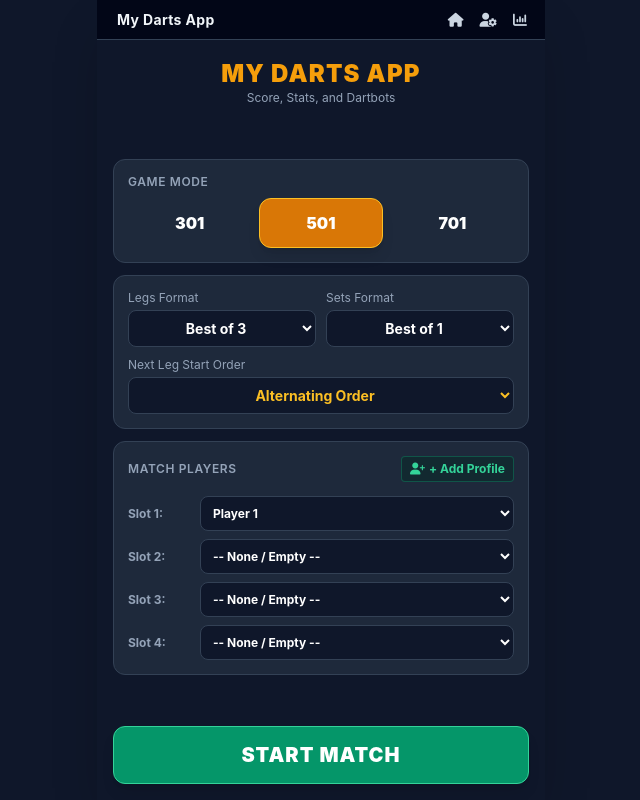
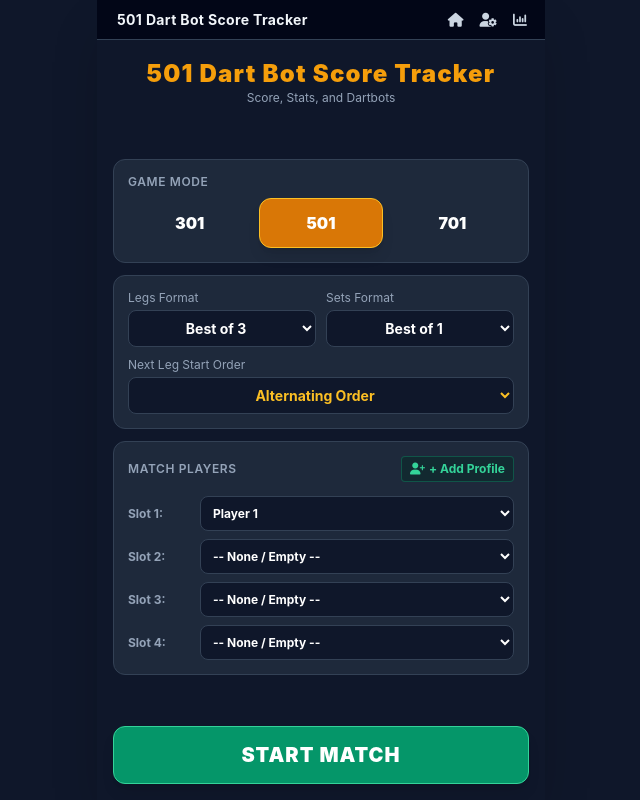
Before and after one commit to JayJayAccount/MyDartsScoreTracker, a plain HTML site: page index.html in a window 1280 px wide. Shown: the whole page, without its empty margins (319-959 px from the left). Drawn offline with nearby package versions, Linux system fonts and the light colour scheme.

Commit message:
nameupdate
update name

```diff
--- a/index.html
+++ b/index.html
@@ -62,7 +62,7 @@ transform: scale(0.96);
 <header class="bg-slate-950 px-3 py-1 flex items-center justify-between border-b border-slate-700 h-10 flex-shrink-0">
 <div class="flex items-center space-x-2">
 <i class="fa-solid fa-crosshair text-red-500 text-base"></i>
-<span class="font-bold text-sm tracking-wide text-slate-100" id="header-title">My Darts App</span>
+<span class="font-bold text-sm tracking-wide text-slate-100" id="header-title">501 Dart Bot Score Tracker</span>
 </div>
 <div class="flex items-center space-x-1">
 <button id="btn-nav-menu" onclick="playAudio('click'); confirmHomeExit()" class="p-1.5 text-slate-300 hover:text-white rounded active:bg-slate-800 text-sm">
@@ -83,7 +83,7 @@ transform: scale(0.96);
 <!-- ================= 1. MAIN MENU SCREEN ================= -->
 <section id="screen-menu" class="absolute inset-0 p-4 flex flex-col justify-between bg-slate-900 z-10 overflow-y-auto">
 <div class="text-center py-0.5">
-<h1 class="text-2xl font-black text-amber-500 tracking-wider">MY DARTS APP</h1>
+<h1 class="text-2xl font-black text-amber-500 tracking-wider">501 Dart Bot Score Tracker</h1>
 <p class="text-xs text-slate-400">Score, Stats, and Dartbots</p>
 </div>
 
@@ -1263,7 +1263,7 @@ const botBadge = p.isBot ? '<span class="ml-1 px-1.5 py-0.5 text-[9px] bg-amber-
 
 let actionButtons = '';
 if (p.isBot) {
-actionButtons = '<span class="text-[10px] text-slate-500 italic pr-2">Protected System Profile</span>';
+actionButtons = '<span class="text-[10px] text-slate-500 italic pr-2">Automated Bot</span>';
 } else {
 actionButtons = '<button onclick="playAudio(\'click\'); selectProfileForEditing(\'' + p.id + '\')" class="px-2 py-1 bg-slate-700 hover:bg-slate-600 text-xs font-bold rounded text-amber-300">Edit Favs</button>' +
 '<button onclick="playAudio(\'click\'); promptDeleteProfile(\'' + p.id + '\')" class="px-2 py-1 bg-rose-900/60 hover:bg-rose-800 text-xs font-bold rounded text-rose-300"><i class="fa-solid fa-trash"></i></button>';
```
Also changed, not shown: manifest.json, 1 other file.
